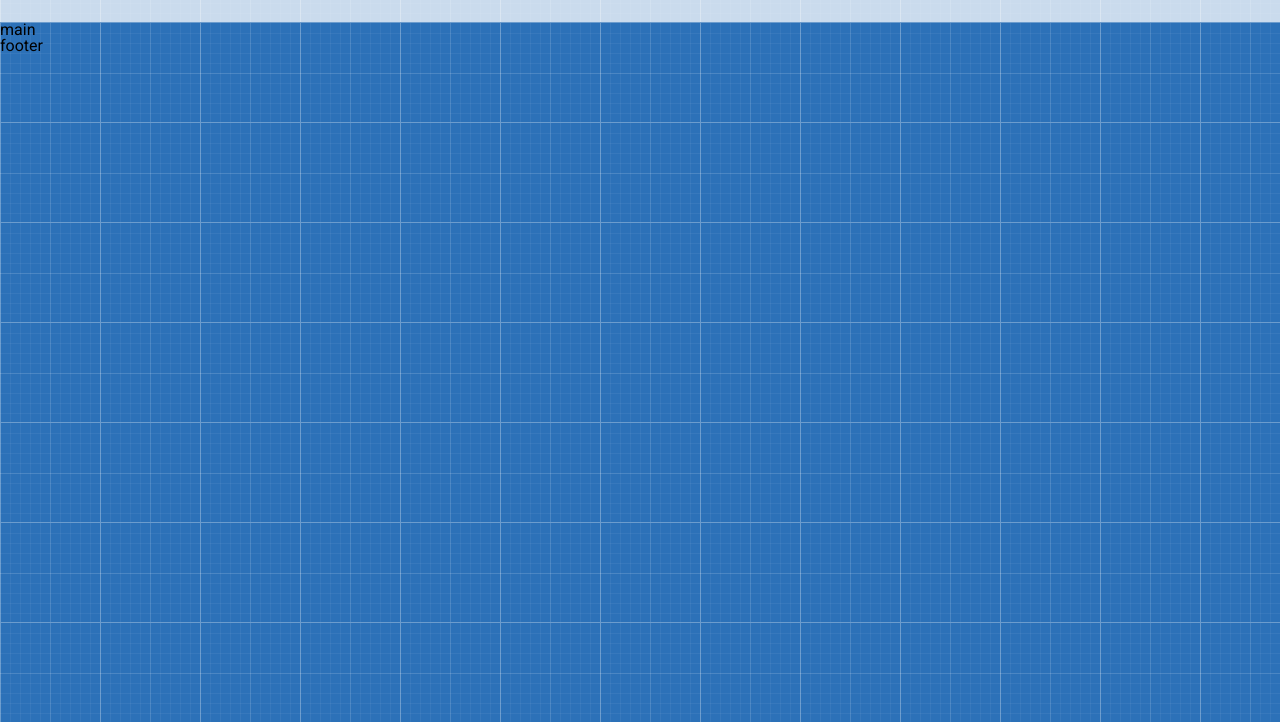
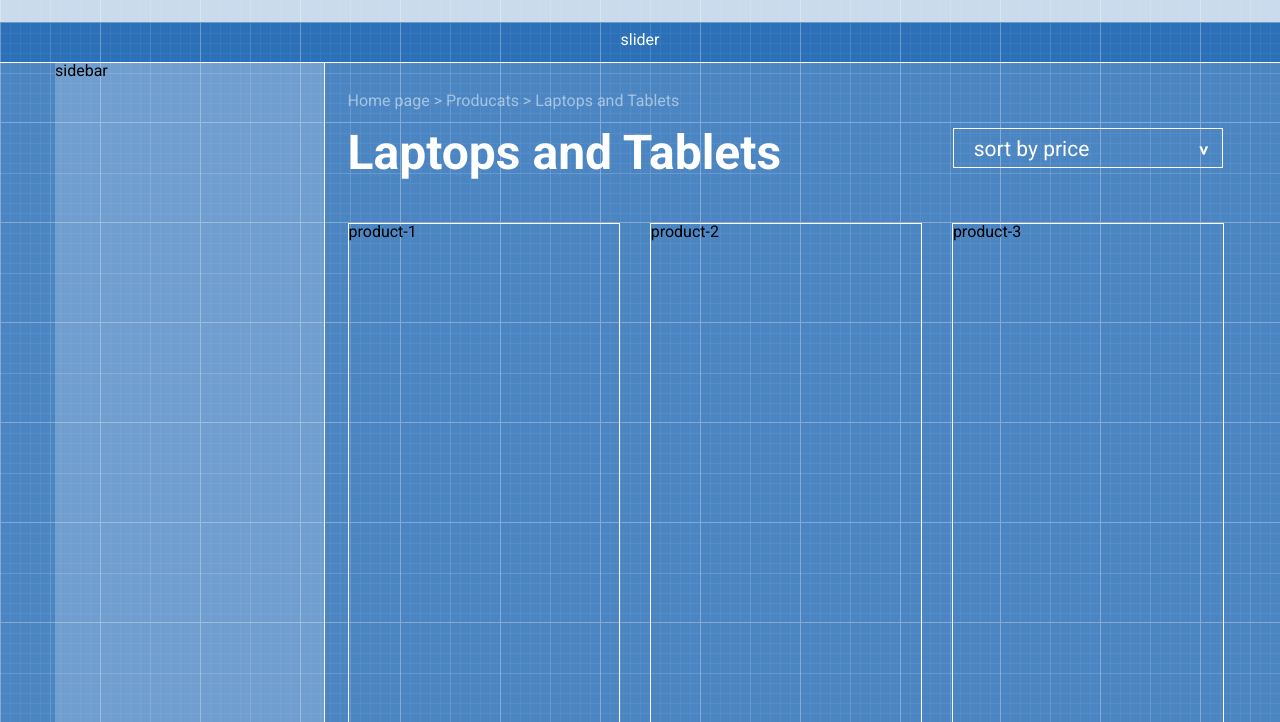
Before and after one commit to VitaliiHrushyn/vitaliihrushyn.github.io, a plain HTML site: page index.html in a window 1280 px wide. Shown: the part 78-800 px from the top of the page. Drawn offline with Linux system fonts and the light colour scheme.

Commit message:
added main area: sidebsr, products area and slider area

```diff
--- a/index.html
+++ b/index.html
@@ -50,14 +50,74 @@
 								<div class="cart-inner"></div>
 								<div class="product-count">4</div>
 							</div>
-
 						</div>
 					</div>
 				</div>
 			</div>
 		</div>
 	</header>
-	<main class="main">main</main>
+	<main class="main">
+		<div class="container">
+			<div class="row">
+				<div class="slider">
+					slider
+				</div>
+			</div>
+		</div>
+		<div class="main-product">
+			<div class="container">
+				<div class="row">
+					<div class="col-md-3">
+						<div class="sidebar">
+							sidebar
+						</div>
+					</div>
+					<div class="col-md-9">
+						<div class="product-area">
+							<div class="product-description">
+								<div class="col-md-8">
+									<div class="breadcrumbs">
+										Home page > Producats > <span style="font-style: underline">Laptops and Tablets</span>
+									</div>
+									<div class="current-article">
+										Laptops and Tablets
+									</div>
+								</div>
+								<div class="col-md-4">
+									<ul class="sorting-menu">
+										<li><a href="">sort by price <span class="diamond">></span></a>
+											<ul class="submenu">
+												<li><a href="">sort by name</a></li>
+												<li><a href="">sort by date</a></li>
+												<li><a href="">sort by popularity</a></li>
+											</ul>
+										</li>
+									</ul>
+								</div>
+							</div>
+							<div class="product-cards-area">
+								<div class="col-md-4">
+										<div class="product-card">
+											product-1
+										</div>
+								</div>
+								<div class="col-md-4">
+										<div class="product-card">
+											product-2
+										</div>
+								</div>
+								<div class="col-md-4">
+										<div class="product-card">
+											product-3
+										</div>
+								</div>
+							</div>
+						</div>
+					</div>
+				</div>
+			</div>
+		</div>
+	</main>
 	<footer class="footer">footer</footer>
 
 </body>
--- a/style.css
+++ b/style.css
@@ -27,8 +27,14 @@ body {
 .col-md-3 {
 	width: 25%;
 }
+.col-md-4 {
+	width: 33.3%;
+}
 .col-md-6 {
 	width: 50%;
+}
+.col-md-8 {
+	width: 66.7%;
 }
 .col-md-9 {
 	width: 75%;
@@ -72,8 +78,6 @@ body {
 	list-style-type: none;
 	position: absolute;
 	width: 292px;
-	/*left: -50px;
-	clear: both;*/
 	background-color: #2c71b8;
 }
 .submenu a {
@@ -85,7 +89,7 @@ body {
 	background-color: white;
 	color: #2c71b8;
 }
-.submenu li:hover .menu a {
+.submenu li:hover < .menu > a {
 	background-color: #2c71b8;
 	color: red;
 }
@@ -100,12 +104,10 @@ body {
 	right: 0;
 	bottom: 0;
 	position: relative;
-
 	border: 1px solid #2c71b8;
 
 }
 .search {
-
 	padding: 5px;
 	display: block;
 	position: absolute;
@@ -165,3 +167,90 @@ body {
 	transform: rotate(90deg);
 	font-weight: bold;
 	font-size: 0.9em;
+}
+.slider {
+	height: 40px;
+	background-color: none;
+	text-align: center;
+	color: white;
+	padding-top: 10px;
+}
+.main-product {
+	background-color: rgba(255,255,255,0.15);
+	border-top: 1px solid white;
+}
+.sidebar {
+	background-color: rgba(255,255,255,0.20);
+	width: 270px;
+	height: 850px;
+	border-right: 1px solid white;
+}
+.product-area {
+
+}
+.product-description {
+	height: 160px;
+	padding-top: 30px;
+}
+.breadcrumbs {
+	color: rgba(255,255,255,0.5);
+}
+.current-article {
+	color: white;
+	font-size: 48px;
+	font-weight: bold;
+	padding-top: 20px;
+}
+.sorting-menu {
+	margin-top: 35px;
+	margin-left: 20px;
+	height: 40px;
+	width: 270px;
+	border: 1px solid white;
+	/*background-color: #2c71b8;*/
+}
+.sorting-menu > li {
+	/*width: 25%;
+	float: left;
+	border-left: 1px solid #2c71b8;*/
+	position: relative;
+}
+.sorting-menu li:hover .submenu {
+	display: block;
+}
+.sorting-menu ul {
+	display: none;
+}
+.sorting-menu a {
+	display: block;
+	height: 40px;
+	text-decoration: none;
+	text-align: left;
+	line-height: 40px;
+	color: white;
+	font-size: 21px;
+	padding-left: 20px;
+}
+.sorting-menu a:hover {
+	background-color: #2c71b8;
+	color: white;
+}
+.sorting-menu .submenu {
+	width: 270px;
+}
+.sorting-menu .submenu a:hover {
+	background-color: white;
+	color: #2c71b8;
+}
+.sorting-menu .diamond {
+	margin-left: 105px;
+	text-align: left;
+}
+.product-cards-area {
+	margin-left: -30px;
+}
+.product-card {
+	border: 1px solid white;
+	margin: 0px 0px 30px 30px;
+	height: 650px;
+}
```
